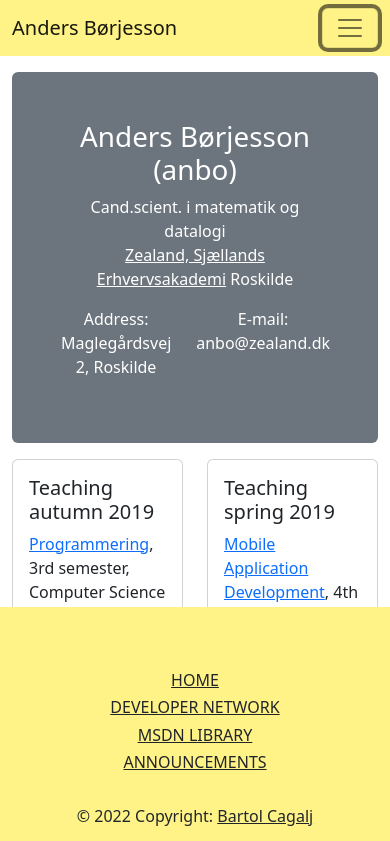
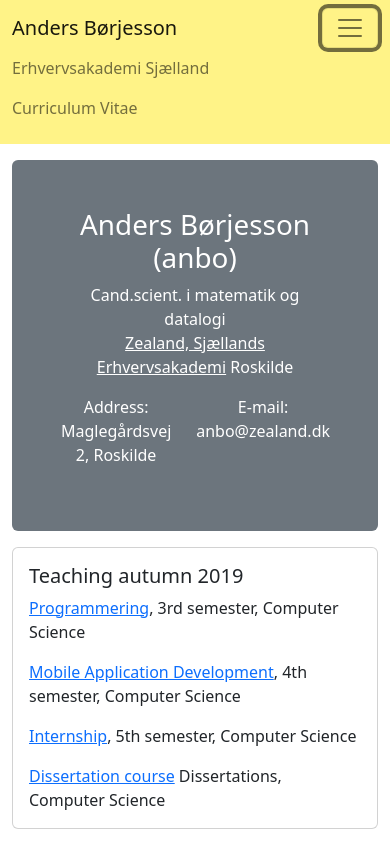
Before and after one commit to F1-Guy/assignment-1-part-2, a plain HTML site: page index.html in a window 390 px wide. Both pictures are taken after a click on the button "Toggle navigation". Shown: the top 841 px of the page. Drawn offline with nearby package versions, Linux system fonts and the light colour scheme.

Commit message:
Bugfixes Fix - hamburger menu works Fix - footer sticks to bottom and doesn't brake content Fix - cards have no vertical separation

```diff
--- a/index.html
+++ b/index.html
@@ -1,5 +1,5 @@
 <!DOCTYPE html>
-<html lang="da">
+<html class="h-100" lang="da">
 
 <head>
   <meta http-equiv="Content-Type" content="text/html; charset=UTF-8" />
@@ -13,18 +13,19 @@
     integrity="sha384-iYQeCzEYFbKjA/T2uDLTpkwGzCiq6soy8tYaI1GyVh/UjpbCx/TYkiZhlZB6+fzT" crossorigin="anonymous" />
 </head>
 
-<body>
+<body class="d-flex flex-column h-100">
   <!-- Navbar -->
   <nav class="navbar navbar-expand-lg navbar-light" style="background-color: #fff387">
     <div class="container">
-    <a class="navbar-brand pl-3" href="#">Anders B&oslash;rjesson</a>
-    <button class="navbar-toggler" type="button" data-toggle="collapse" data-target="#navbarNav" aria-controls="navbarNav" aria-expanded="false" aria-label="Toggle navigation">
+      <a class="navbar-brand" href="#">Anders B&oslash;rjesson</a>
+      <button class="navbar-toggler" type="button" data-bs-toggle="collapse" data-bs-target="#navbarSupportedContent"
+        aria-controls="navbarSupportedContent" aria-expanded="false" aria-label="Toggle navigation">
         <span class="navbar-toggler-icon"></span>
       </button>
-    <div class="collapse navbar-collapse justify-content-end">
-      <ul class="navbar-nav">
-        <li class="nav-item active">
-          <a class="nav-link" href="https://www.zealand.dk/">Erhvervsakademi Sjælland <span class="sr-only"></span></a>
+      <div class="collapse navbar-collapse" id="navbarSupportedContent">
+        <ul class="navbar-nav me-auto mb-2 mb-lg-0">
+          <li class="nav-item">
+            <a class="nav-link" aria-current="page" href="https://www.zealand.dk/">Erhvervsakademi Sjælland</a>
           </li>
           <li class="nav-item">
             <a class="nav-link" href="https://anbo-easj.dk/cv/">Curriculum Vitae</a>
@@ -33,6 +34,7 @@
       </div>
     </div>
   </nav>
+
 
   <!-- Jumbotron -->
   <div class="container">
@@ -53,8 +55,9 @@
       </div>
     </div>
 
+    <!-- Cards-->
+    <div class="row row-cols-1 row-cols-md-3 g-4">
       <!-- Autumn 2019 -->
-    <div class="row">
       <div class="col">
         <div class="card">
           <div class="card-body">
@@ -122,12 +125,11 @@
             </p>
             <p class="card-text">
               <a href="https://anbo-easj.dk/dissertation2018autumn/">
-                Dissertation course</a>,  Dissertations, Computer Science
+                Dissertation course</a>, Dissertations, Computer Science
             </p>
           </div>
         </div>
       </div>
-
     </div>
     <div class="row mt-3 text-end">
       <div class="col">
@@ -137,9 +139,8 @@
   </div>
 
   <!-- Footer -->
-  <footer id="footer" class="text-center text-white" style="background-color: #fff387; position: fixed; bottom: 0; width: 100%;">
+  <footer id="footer" class="footer mt-3 py-3 text-center text-white" style="background-color: #fff387;">
     <div class="container">
-      <section class="mt-5">
       <div class="row text-center d-flex justify-content-center pt-3 pb-2">
 
         <div class="col-md-2">
@@ -169,7 +170,6 @@
             </a>
           </h6>
         </div>
-      </section>
       </div>
       <div class="text-center text-dark p-3">
         © 2022 Copyright:
@@ -180,4 +180,5 @@
     integrity="sha384-u1OknCvxWvY5kfmNBILK2hRnQC3Pr17a+RTT6rIHI7NnikvbZlHgTPOOmMi466C8"
     crossorigin="anonymous"></script>
 </body>
+
 </html>
```
Lines whose indentation alone changed are shown as unchanged.
